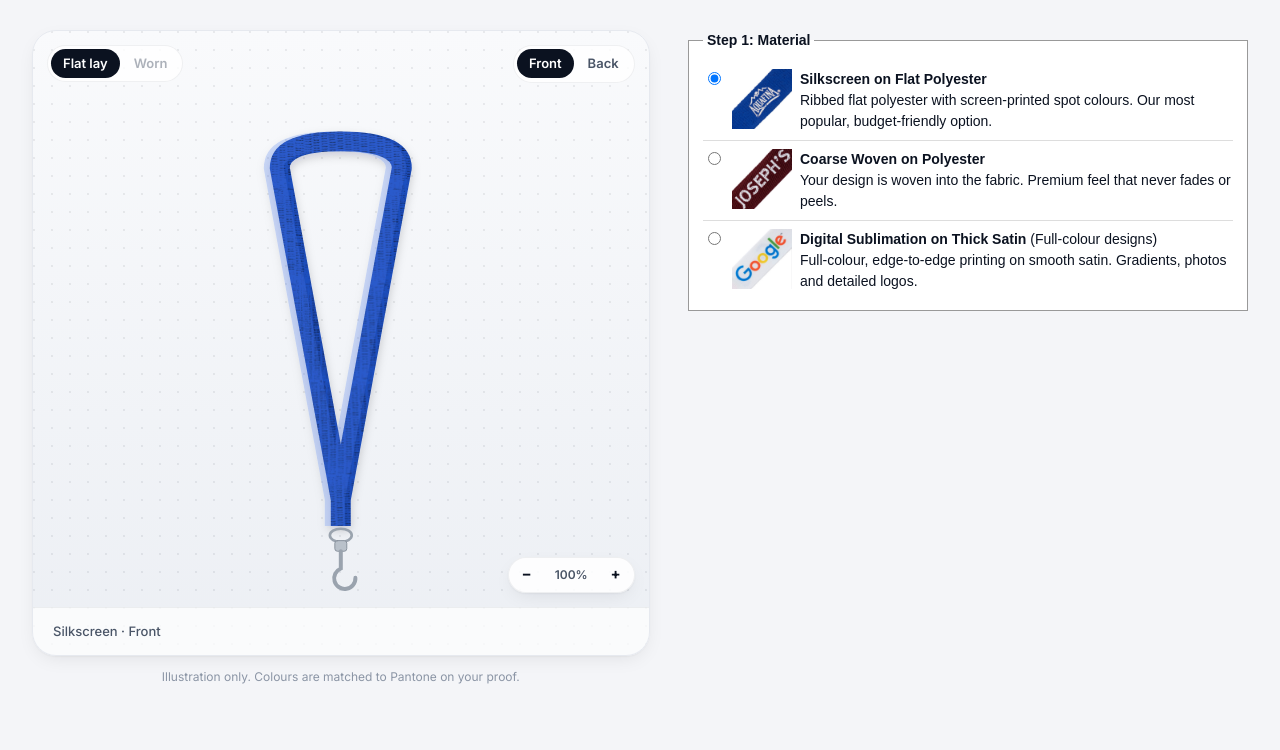
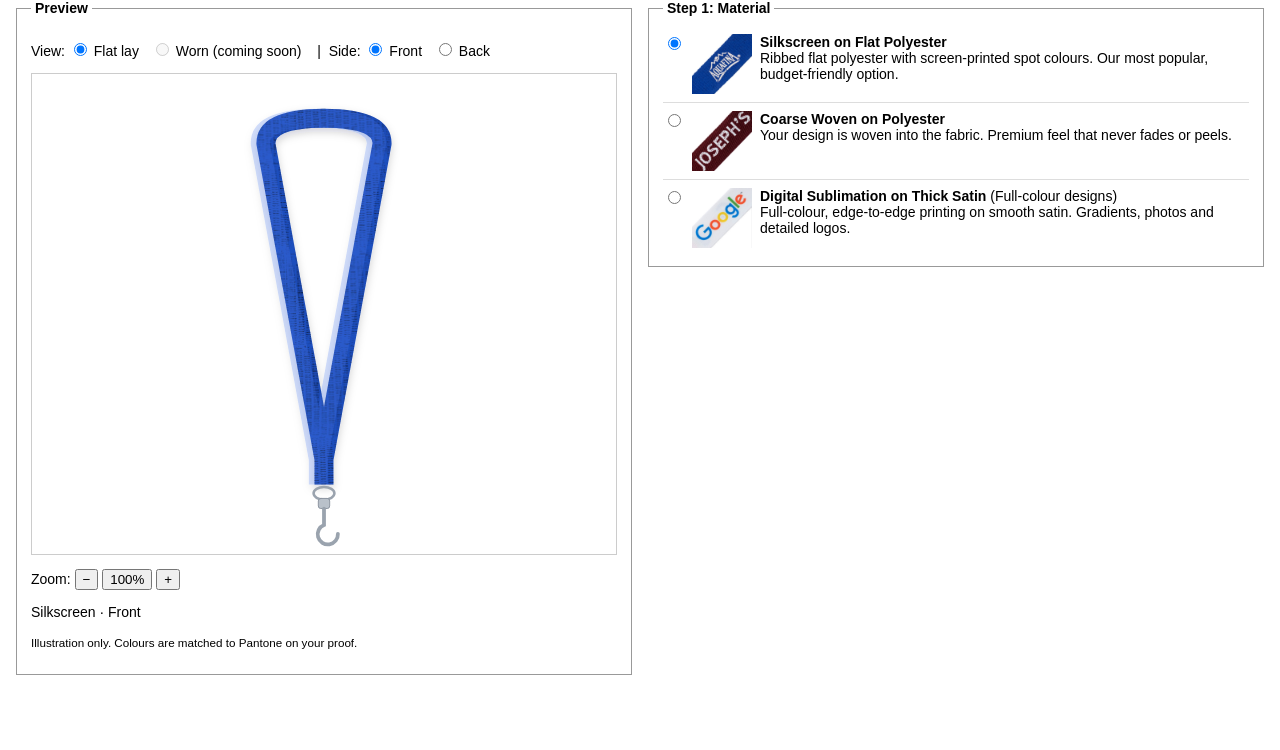
Before and after one commit to ron-aztex/azx-lanyard-configurator, a plain HTML site: page index.html in a window 1280 px wide. Shown: the part 66-816 px from the top of the page. Drawn offline with Linux system fonts and the light colour scheme.

Commit message:
Preview panel as plain HTML too: fieldset, radio buttons, native zoom buttons
Co-Authored-By: Claude Opus 5.5 <noreply@anthropic.com>

```diff
--- a/css/styles.css
+++ b/css/styles.css
@@ -1,70 +1,28 @@
-:root {
-  --accent: #e4002b;
-  --accent-soft: color-mix(in srgb, var(--accent) 8%, #fff);
-  --ink: #0b1220;
-  --ink-2: #4a5567;
-  --ink-3: #8b95a5;
-  --line: #e6e9ef;
-  --bg: #f4f5f8;
-  --card: #ffffff;
-  --radius: 18px;
-  --shadow: 0 1px 2px rgba(11, 18, 32, .04), 0 6px 20px -6px rgba(11, 18, 32, .10);
-  --font: "Inter", -apple-system, BlinkMacSystemFont, "Segoe UI", Roboto, Arial, sans-serif;
-  --header-h: 64px;
-}
+/* Plain styling for now; the real design gets applied later. */
+body { margin: 0; font-family: Arial, sans-serif; font-size: 14px; color: #000; background: #fff; }
+img { max-width: 100%; }
 
-* { box-sizing: border-box; }
-body { margin: 0; font-family: var(--font); color: var(--ink); font-size: 15px; line-height: 1.5; background: var(--bg); -webkit-font-smoothing: antialiased; }
-button { font: inherit; color: inherit; }
-img { max-width: 100%; }
-:focus-visible { outline: 2px solid var(--accent); outline-offset: 2px; }
-
-/* top bar: plain for now */
-.topbar { max-width: 1280px; margin: 0 auto; padding: 12px clamp(16px, 3vw, 32px) 0; font-family: Arial, sans-serif; }
+.topbar { max-width: 1280px; margin: 0 auto; padding: 12px 16px 0; }
 .topbar h1 { margin: 0; font-size: 22px; }
 
-/* two-column layout: preview left, steps right */
-.layout {
-  display: grid; grid-template-columns: minmax(320px, 1fr) minmax(360px, 560px);
-  gap: clamp(20px, 3vw, 40px); max-width: 1280px; margin: 0 auto;
-  padding: clamp(16px, 2.4vw, 28px) clamp(16px, 3vw, 32px) 64px;
-}
-.preview { position: sticky; top: 16px; align-self: start; min-width: 0; }
-.builder { min-width: 0; }
+/* two columns: preview left, steps right */
+.layout { display: grid; grid-template-columns: 1fr 1fr; gap: 16px; max-width: 1280px; margin: 0 auto; padding: 12px 16px 40px; }
+.layout fieldset { margin: 0 0 12px; padding: 10px 14px; border: 1px solid #999; min-width: 0; }
+.layout legend { font-weight: bold; padding: 0 4px; }
 
 /* preview */
-.preview-card {
-  position: relative; border-radius: 24px; overflow: hidden; box-shadow: var(--shadow); border: 1px solid var(--line);
-  background:
-    radial-gradient(circle at 1px 1px, rgba(11,18,32,.07) 1px, transparent 1.2px) 0 0 / 18px 18px,
-    linear-gradient(180deg, #f9fafc 0%, #eceff4 100%);
-}
-.preview-toolbar { position: absolute; top: 14px; left: 14px; right: 14px; z-index: 2; display: flex; justify-content: space-between; gap: 8px; flex-wrap: wrap; }
-.segmented { display: inline-flex; padding: 3px; gap: 2px; border-radius: 99px; background: rgba(255,255,255,.8); border: 1px solid rgba(11,18,32,.06); }
-.segmented button { border: 0; background: none; padding: 5px 12px; border-radius: 99px; font-size: 13px; font-weight: 600; color: var(--ink-2); cursor: pointer; }
-.segmented button[aria-pressed="true"] { background: var(--ink); color: #fff; }
-.segmented button:disabled { opacity: .45; cursor: not-allowed; }
-.preview-stage { position: relative; overflow: hidden; }
-.preview-canvas { height: min(72vh, 760px); display: flex; align-items: center; justify-content: center; padding: 64px 16px 8px; }
-.preview-canvas svg { width: 100%; height: 100%; transition: transform .2s ease; }
-.zoom { position: absolute; right: 14px; bottom: 14px; display: flex; border-radius: 99px; overflow: hidden; background: rgba(255,255,255,.85); border: 1px solid rgba(11,18,32,.06); box-shadow: var(--shadow); }
-.zoom button { border: 0; background: none; min-width: 36px; height: 34px; padding: 0 10px; font-weight: 700; cursor: pointer; }
-.zoom button:hover { background: rgba(11,18,32,.05); }
-.zoom #zoom-reset { font-size: 12px; font-weight: 600; color: var(--ink-2); min-width: 52px; }
-.preview-meta { padding: 14px 20px; border-top: 1px solid rgba(11,18,32,.06); background: rgba(255,255,255,.75); font-size: 13px; font-weight: 500; color: var(--ink-2); }
-.preview-note { margin: 12px 4px 0; font-size: 12px; color: var(--ink-3); text-align: center; }
+.preview { align-self: start; }
+.controls label { margin-right: 8px; white-space: nowrap; }
+.preview-canvas { height: 60vh; border: 1px solid #ccc; overflow: hidden; display: flex; align-items: center; justify-content: center; }
+.preview-canvas svg { width: 100%; height: 100%; }
 
-/* steps: plain form for now, styled later */
-.builder { font-family: Arial, sans-serif; font-size: 14px; }
-.builder fieldset { margin: 0 0 12px; padding: 10px 14px; border: 1px solid #999; background: #fff; }
-.builder legend { font-weight: bold; padding: 0 4px; }
+/* material options */
 .option { display: flex; align-items: flex-start; gap: 8px; padding: 8px 0; border-bottom: 1px solid #ddd; cursor: pointer; }
 .option:last-child { border-bottom: 0; }
 .option input { margin-top: 3px; }
 .option img { flex: none; object-fit: cover; }
 
-@media (max-width: 900px) {
-  .layout { grid-template-columns: 1fr; padding: 12px 16px 48px; }
-  .preview { position: static; }
-  .preview-canvas { height: 56vh; }
+@media (max-width: 800px) {
+  .layout { grid-template-columns: 1fr; }
+  .preview-canvas { height: 50vh; }
 }
--- a/index.html
+++ b/index.html
@@ -5,9 +5,6 @@
   <meta name="viewport" content="width=device-width,initial-scale=1">
   <title>AZX Lanyard Configurator</title>
   <meta name="description" content="Design your custom lanyard and see a live preview.">
-  <link rel="preconnect" href="https://fonts.googleapis.com">
-  <link rel="preconnect" href="https://fonts.gstatic.com" crossorigin>
-  <link rel="stylesheet" href="https://fonts.googleapis.com/css2?family=Inter:wght@400;500;600;700&display=swap">
   <link rel="stylesheet" href="css/styles.css">
 </head>
 <body>
@@ -18,34 +15,30 @@
 
   <main class="layout">
     <!-- Left: live preview -->
-    <section class="preview" aria-label="Lanyard preview">
-      <div class="preview-card">
-        <div class="preview-toolbar">
-          <div class="segmented" role="group" aria-label="Preview view">
-            <button type="button" data-view="flat" aria-pressed="true">Flat lay</button>
-            <button type="button" data-view="worn" disabled title="Coming soon">Worn</button>
-          </div>
-          <div class="segmented" role="group" aria-label="Side">
-            <button type="button" data-side="front" aria-pressed="true">Front</button>
-            <button type="button" data-side="back" aria-pressed="false">Back</button>
-          </div>
-        </div>
-        <div class="preview-stage">
-          <div id="preview-canvas" class="preview-canvas"></div>
-          <div class="zoom" role="group" aria-label="Zoom">
-            <button type="button" id="zoom-out" aria-label="Zoom out">−</button>
-            <button type="button" id="zoom-reset" aria-label="Reset zoom"><span id="zoom-level">100%</span></button>
-            <button type="button" id="zoom-in" aria-label="Zoom in">+</button>
-          </div>
-        </div>
-        <div class="preview-meta" id="preview-caption"></div>
-      </div>
-      <p class="preview-note">Illustration only. Colours are matched to Pantone on your proof.</p>
-    </section>
+    <fieldset class="preview">
+      <legend>Preview</legend>
+      <p class="controls">
+        View:
+        <label><input type="radio" name="view" value="flat" checked> Flat lay</label>
+        <label><input type="radio" name="view" value="worn" disabled> Worn (coming soon)</label>
+        &nbsp;|&nbsp; Side:
+        <label><input type="radio" name="side" value="front" checked> Front</label>
+        <label><input type="radio" name="side" value="back"> Back</label>
+      </p>
+      <div id="preview-canvas" class="preview-canvas"></div>
+      <p class="controls">
+        Zoom:
+        <button type="button" id="zoom-out">−</button>
+        <button type="button" id="zoom-reset"><span id="zoom-level">100%</span></button>
+        <button type="button" id="zoom-in">+</button>
+      </p>
+      <p id="preview-caption"></p>
+      <p><small>Illustration only. Colours are matched to Pantone on your proof.</small></p>
+    </fieldset>
 
     <!-- Right: option steps (only Material is built so far) -->
     <section class="builder" aria-label="Lanyard options">
-      <div id="steps" class="steps"></div>
+      <div id="steps"></div>
     </section>
   </main>
 
--- a/js/app.js
+++ b/js/app.js
@@ -75,9 +75,8 @@
     renderPreview();
   }
 
-  document.querySelectorAll("[data-side]").forEach((btn) => btn.addEventListener("click", () => {
-    ui.side = btn.dataset.side;
-    document.querySelectorAll("[data-side]").forEach((b) => b.setAttribute("aria-pressed", String(b === btn)));
+  document.querySelectorAll("input[name=side]").forEach((input) => input.addEventListener("change", () => {
+    ui.side = input.value;
     renderPreview();
   }));
 
```
